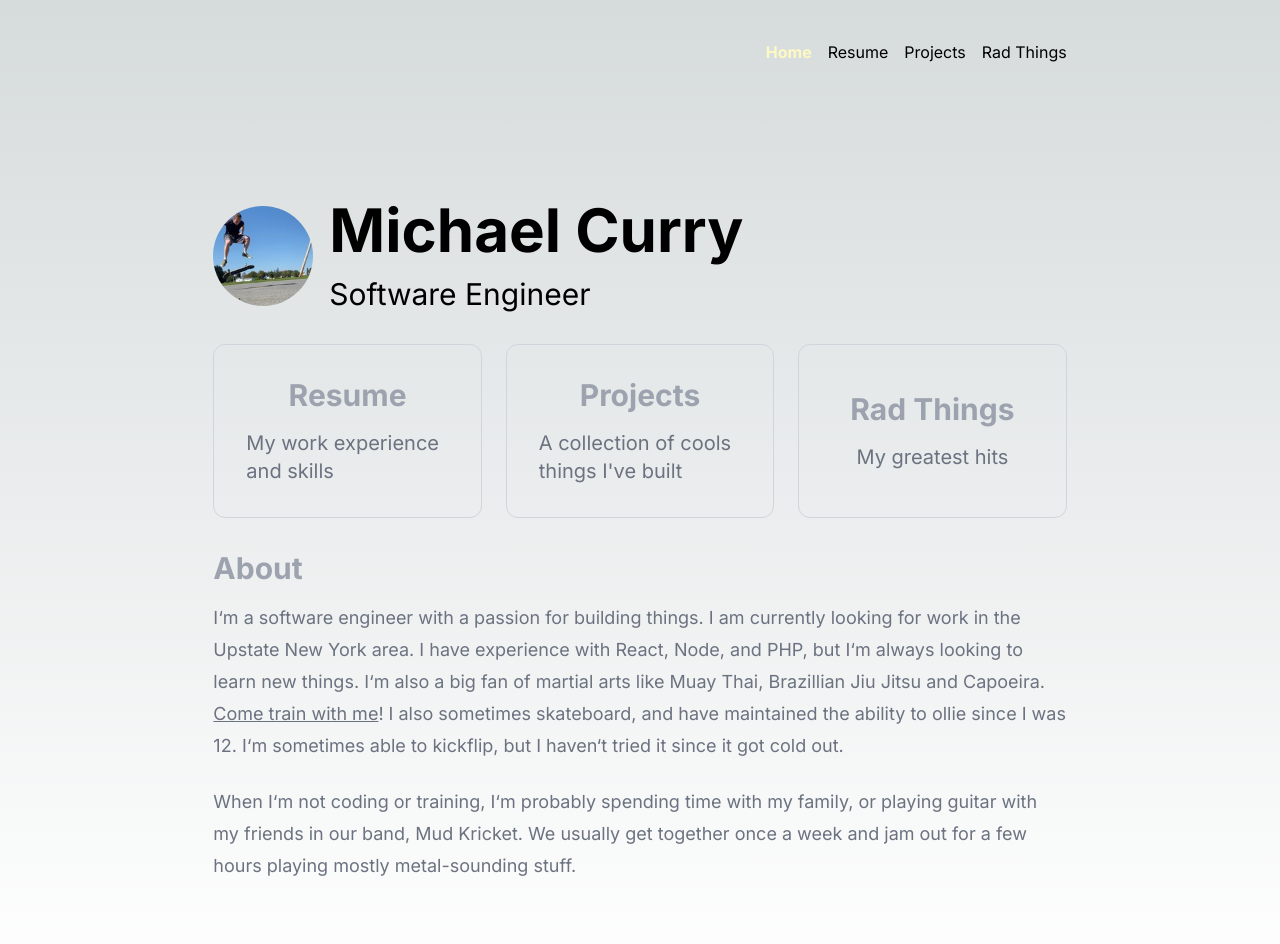
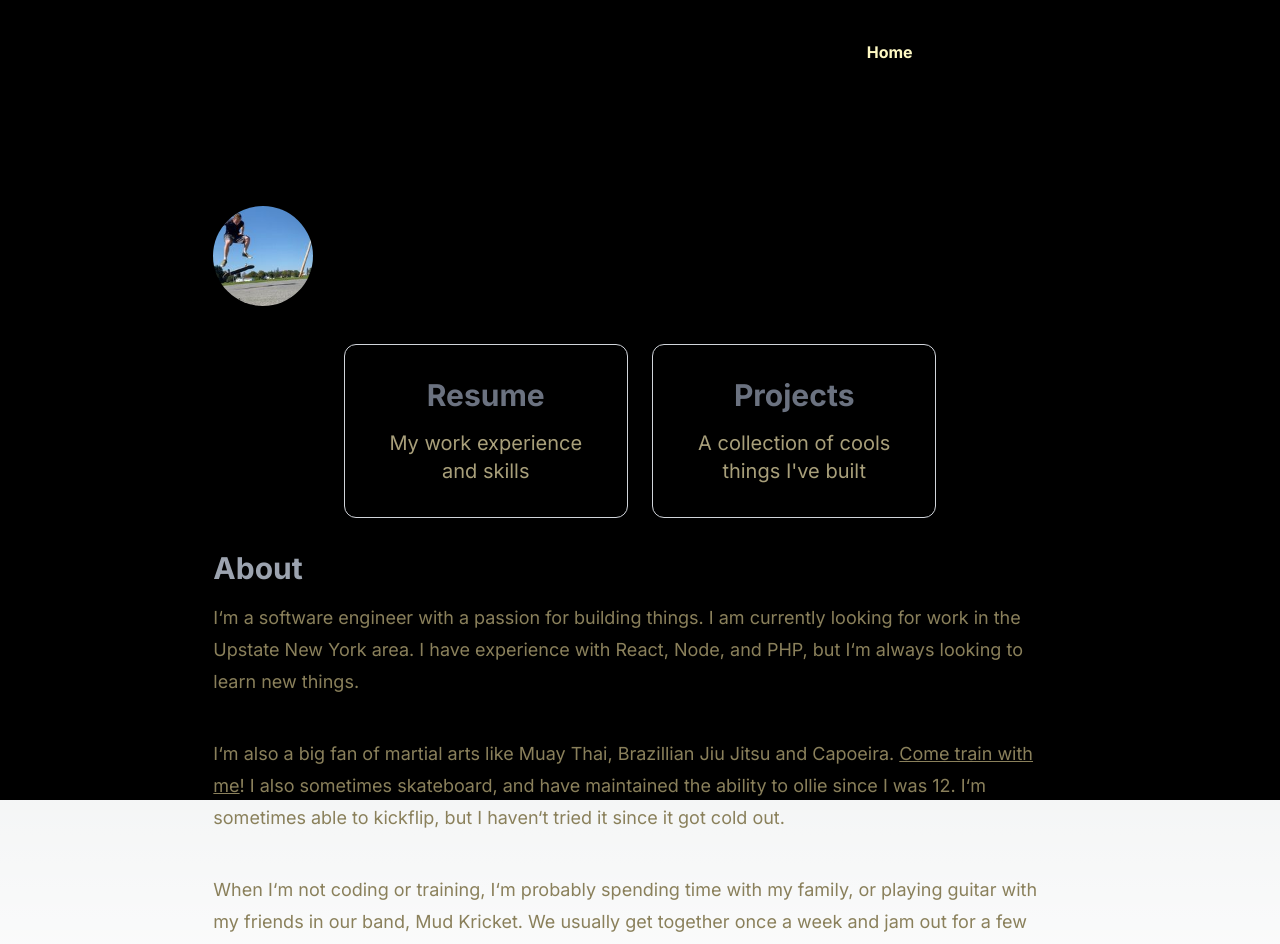
Before and after one commit to mikedubcurry/newsite-2024, a Next.js app: page / in a window 1280 px wide. Shown: the top 944 px of the page. Built offline with nearby package versions, Linux system fonts and the light colour scheme.

Commit message:
text color and after glow effect

```diff
--- /dev/null
+++ b/src/app/AfterGlow.tsx
@@ -0,0 +1,69 @@
+'use client'
+
+import { useEffect, useRef } from "react"
+
+export default function AfterGlow() {
+    const ref = useRef<HTMLCanvasElement>(null);
+
+    useEffect(() => {
+        const coords: { x: number; y: number }[] = [];
+
+        if (ref.current) {
+            const canvas = ref.current;
+            const ctx = canvas.getContext('2d')!;
+            const width = canvas.width = window.innerWidth;
+            const height = canvas.height = window.innerHeight;
+            ctx.clearRect(0, 0, width, height);
+            ctx.fillStyle = 'rgb(0, 0, 0)';
+            ctx.fillRect(0, 0, width, height);
+
+            draw();
+        }
+        function handleMouseMove(e: MouseEvent) {
+            console.log(e.clientX, e.clientY)
+            coords.push({ x: e.clientX, y: e.clientY })
+            if (coords.length > 100) coords.shift()
+            setTimeout(() => {
+                coords.shift()
+            }, 100)
+        }
+
+        function draw() {
+            let alpha = 0.75;
+            if (ref.current) {
+                const canvas = ref.current;
+                const ctx = canvas.getContext('2d')!;
+                const width = canvas.width = window.innerWidth;
+                const height = canvas.height = window.innerHeight;
+                ctx.clearRect(0, 0, width, height);
+                ctx.fillStyle = 'rgb(0, 0, 0)';
+                ctx.fillRect(0, 0, width, height);
+
+                ctx.strokeStyle = '#f4f40525';
+                ctx.lineWidth = 3;
+                ctx.beginPath();
+                coords.forEach(({ x, y }, i) => {
+                    alpha -= 0.05;
+                    ctx.strokeStyle = `rgba(244, 244, 5, ${alpha})`
+                    if (i === 0) {
+                        ctx.moveTo(x, y)
+                    } else {
+                        ctx.lineTo(x, y)
+                    }
+                })
+                ctx.stroke();
+            }
+            requestAnimationFrame(draw);
+        }
+
+        window.addEventListener('mousemove', handleMouseMove)
+
+        return () => {
+            window.removeEventListener('mousemove', handleMouseMove)
+        }
+    }, [])
+
+    return (
+        <canvas ref={ref} id="afterglow" className="fixed inset-0 z-[-1]"></canvas>
+    )
+}
--- a/src/app/page.tsx
+++ b/src/app/page.tsx
@@ -1,5 +1,6 @@
 import Image from 'next/image'
 import Link from 'next/link'
+import AfterGlow from './AfterGlow'
 
 export default function Home() {
     const cards = [
@@ -13,11 +14,11 @@ export default function Home() {
             href: "/projects",
             description: "A collection of cools things I've built",
         },
-        {
-            title: "Rad Things",
-            href: "/rad-things",
-            description: "My greatest hits",
-        },
+        //{
+        //    title: "Rad Things",
+        //    href: "/rad-things",
+        //    description: "My greatest hits",
+        //},
     ]
     return (
         <main className="md:w-8/12 mx-4 md:mx-auto flex min-h-screen flex-col justify-between py-24 h-full gap-12 md:gap-8">
@@ -30,26 +31,31 @@ export default function Home() {
             </div>
             <div className='flex md:flex-row flex-col justify-center items-stretch gap-6 h-full w-full'>
                 {cards.map((card, i) => (
-                    <Link href={card.href} key={i} className="group w-full md:w-1/3 rounded-xl border border-gray-300 hover:border-yellow-600 flex flex-col justify-center items-center gap-4 p-8 transition-all duration-300 hover:bg-blue-900 hover:scale-[103%]">
-                        <h2 className="text-gray-400 text-3xl font-bold group-hover:text-purple-400 transition-colors duration-300 group-hover:underline">{card.title}</h2>
-                        <p className="text-xl text-gray-500 group-hover:text-white transition-colors ">{card.description}</p>
+                    <Link href={card.href} key={i} className="group w-full md:w-1/3 rounded-xl border border-gray-300 hover:border-yellow-600 flex flex-col justify-center items-center gap-4 p-8 transition-all duration-300 hover:bg-blue-900 hover:scale-[103%] text-center">
+                        <h2 className="text-gray-500 text-3xl font-bold group-hover:text-purple-400 transition-colors duration-300 group-hover:underline">{card.title}</h2>
+                        <p className="text-xl text-copy-light group-hover:text-white transition-colors ">{card.description}</p>
                     </Link>
                 ))}
             </div>
-            <div className="flex flex-col justify-center gap-4">
+            <div className='flex flex-col gap-4'>
                 <h2 className="text-gray-400 text-3xl font-bold">About</h2>
-                <p className='leading-8 mb-2 text-lg text-gray-500'>
+                <div className="flex flex-col justify-center gap-8">
+                    <p className='leading-8 mb-2 text-lg text-copy'>
                         I&lsquo;m a software engineer with a passion for building things.
                         I am currently looking for work in the Upstate New York area.
                         I have experience with React, Node, and PHP, but I&lsquo;m always looking to learn new things.
+                    </p>
+                    <p className='leading-8 mb-2 text-lg text-copy'>
                         I&lsquo;m also a big fan of martial arts like Muay Thai, Brazillian Jiu Jitsu and Capoeira. <a className='transition-colors underline hover:text-purple-400' href="https://www.facebook.com/Sukhtimuaythai" target='_blank' rel="noreferrer noopener">Come train with me</a>!
                         I also sometimes skateboard, and have maintained the ability to ollie since I was 12. I&lsquo;m sometimes able to kickflip, but I haven&lsquo;t tried it since it got cold out.
                     </p>
-                <p className='leading-8 mb-2 text-lg text-gray-500'>
+                    <p className='leading-8 mb-2 text-lg text-copy'>
                         When I&lsquo;m not coding or training, I&lsquo;m probably spending time with my family, or playing guitar with my friends in our band, Mud Kricket.
                         We usually get together once a week and jam out for a few hours playing mostly metal-sounding stuff.
                     </p>
                 </div>
+            </div>
+            <AfterGlow/>
         </main >
     )
 }
--- a/src/components/nav.tsx
+++ b/src/components/nav.tsx
@@ -9,7 +9,7 @@ export default function Nav() {
         { href: '/', label: 'Home' },
         { href: '/resume', label: 'Resume' },
         { href: '/projects', label: 'Projects' },
-        { href: '/rad-things', label: 'Rad Things' },
+//        { href: '/rad-things', label: 'Rad Things' },
     ]
     return (
         <nav className='grid grid-cols-3 py-6 w-8/12 mx-auto'>
--- a/tailwind.config.ts
+++ b/tailwind.config.ts
@@ -15,6 +15,8 @@ const config: Config = {
       },
       colors: {
           link: '#1a56db',
+          copy: '#8a805b',
+          'copy-light': '#a89f7a',
       }
     },
   },
```
Lines whose indentation alone changed are shown as unchanged.
